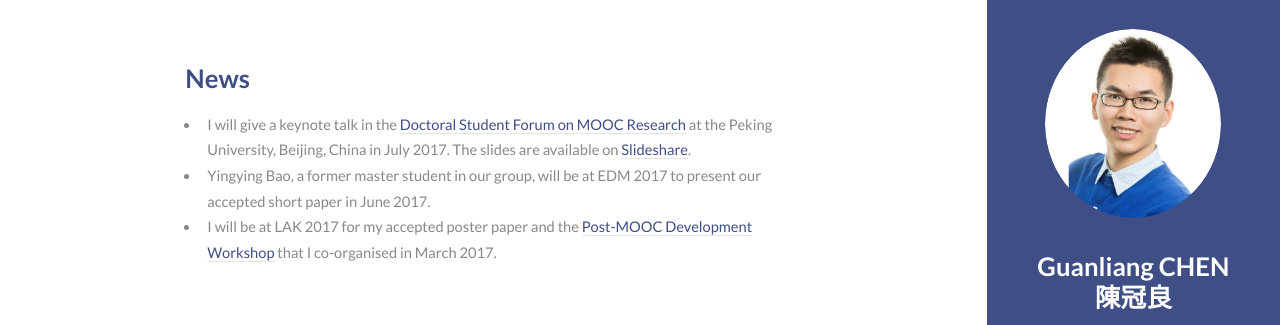
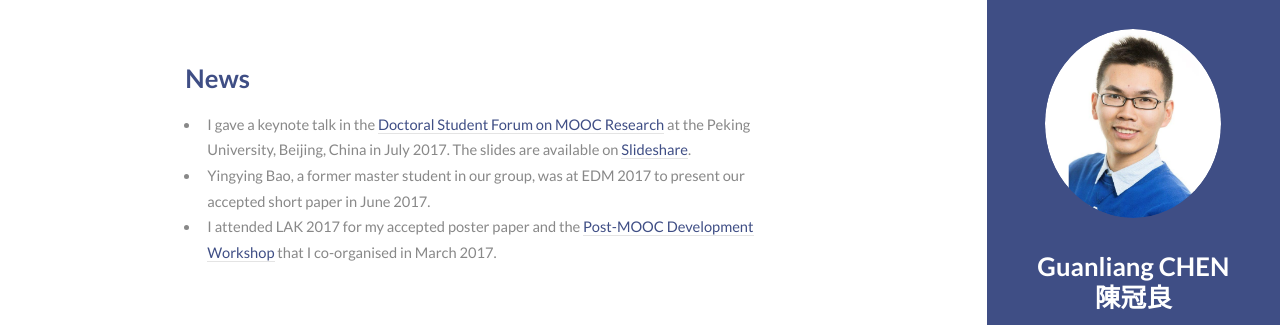
Before and after one commit to AngusGLChen/__angusglchen.github.io, a Jekyll site: the page index.html, which Jekyll copies as it is, in a window 1280 px wide and 900 px high. Shown: the top 325 px of the window. Built offline with Jekyll 4.4.1, drawn with Linux system fonts in a browser that asks for light colours; some of the changed text lies outside the part shown.

Commit message:
Feb 2, 2018

```diff
--- a/index.html
+++ b/index.html
@@ -58,9 +58,9 @@
 									<header class="major">
 										<h3>News</h3>
 											<ul>
-												<li><i class="star icon"></i>I will give a keynote talk in the <a href="http://www.xlearningcenter.com/nd.jsp?id=139&_np=2_302">Doctoral Student Forum on MOOC Research</a> at the Peking University, Beijing, China in July 2017. The slides are available on <a href="https://www.slideshare.net/GuanliangChen/doctoral-student-discussion-forum-on-moocs">Slideshare</a>. </li>
-												<li>Yingying Bao, a former master student in our group, will be at EDM 2017 to present our accepted short paper in June 2017.</li>
-												<li>I will be at LAK 2017 for my accepted poster paper and the <a href="https://dan7davis.github.io/post-MOOC/">Post-MOOC Development Workshop</a> that I co-organised in March 2017.</li>
+												<li><i class="star icon"></i>I gave a keynote talk in the <a href="http://www.xlearningcenter.com/nd.jsp?id=139&_np=2_302">Doctoral Student Forum on MOOC Research</a> at the Peking University, Beijing, China in July 2017. The slides are available on <a href="https://www.slideshare.net/GuanliangChen/doctoral-student-discussion-forum-on-moocs">Slideshare</a>. </li>
+												<li>Yingying Bao, a former master student in our group, was at EDM 2017 to present our accepted short paper in June 2017.</li>
+												<li>I attended LAK 2017 for my accepted poster paper and the <a href="https://dan7davis.github.io/post-MOOC/">Post-MOOC Development Workshop</a> that I co-organised in March 2017.</li>
 
 										    </ul>
 									</header>
```
Also changed, not shown: other parts of index.html (+7 -6 lines).
